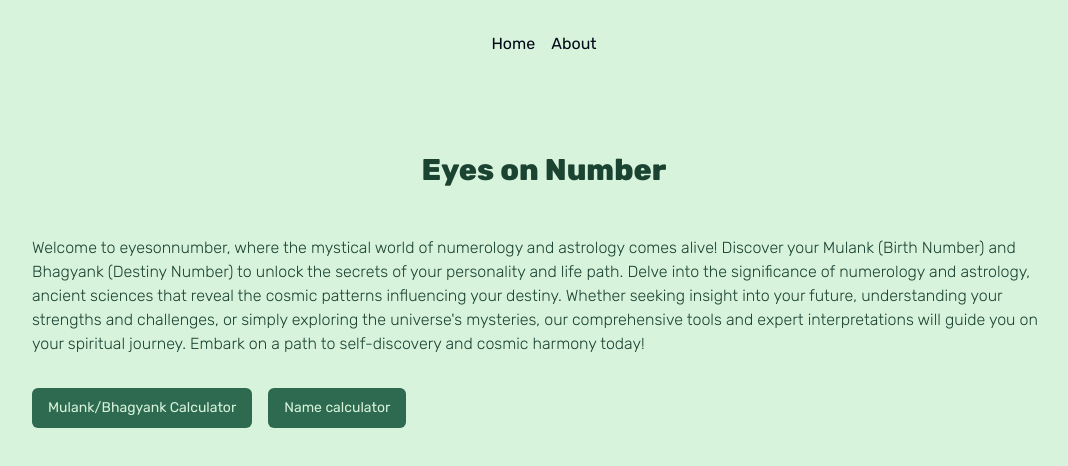
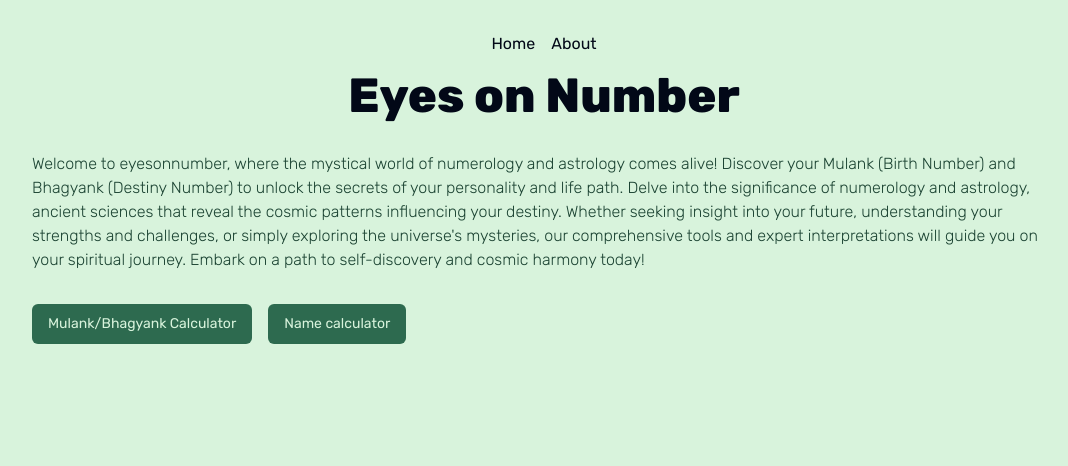
Before and after one commit to eyesonnumber/eyesonnumber, a Next.js app: page / in a window 1280 px wide. Shown: the top 466 px of the page, without its empty margins (96-1164 px from the left). Built offline with nearby package versions, Linux system fonts and the light colour scheme.

Commit message:
feat: wip

```diff
--- a/src/app/page.tsx
+++ b/src/app/page.tsx
@@ -4,14 +4,22 @@ import Header from "@/components/common/Header";
 import "../../styles/globals.css";
 import { Button } from "@/components/ui/button";
 import { useRouter } from "next/navigation";
+import numerologyBg from '@/src/app/assets/images/astrology-circle-orance-dots.png'
+import { cn } from "@/lib/utils";
 
 
 const Home = () => {
  const router = useRouter()
   return (
-    <div className="flex flex-col items-center min-h-screen p-4 ">
+    <div style={{backgroundImage: `url(${numerologyBg}) !important`}} className={cn("flex flex-col items-center min-h-screen p-4 bg-cover bg-center " )}>
       <Header />
-      <h1 className="text-3xl font-bold mb-4 text-bold text-brand-700 mt-20">Eyes on Number</h1>
+      <div className="text-5xl font-extrabold ">
+        <span className="bg-clip-text text-transparent bg-gradient-to-r from-green-500 to-blue-800">
+          Eyes on Number
+        </span>
+      </div>
+
+
       <div className="flex flex-col gap-8 p-8 font-light text-brand-700">
         <text className="w-[80dvw]">
           Welcome to eyesonnumber, where the mystical world of numerology and
```
Also changed, not shown: src/app/assets/images/astrology-circle-orance-dots.png (added).
